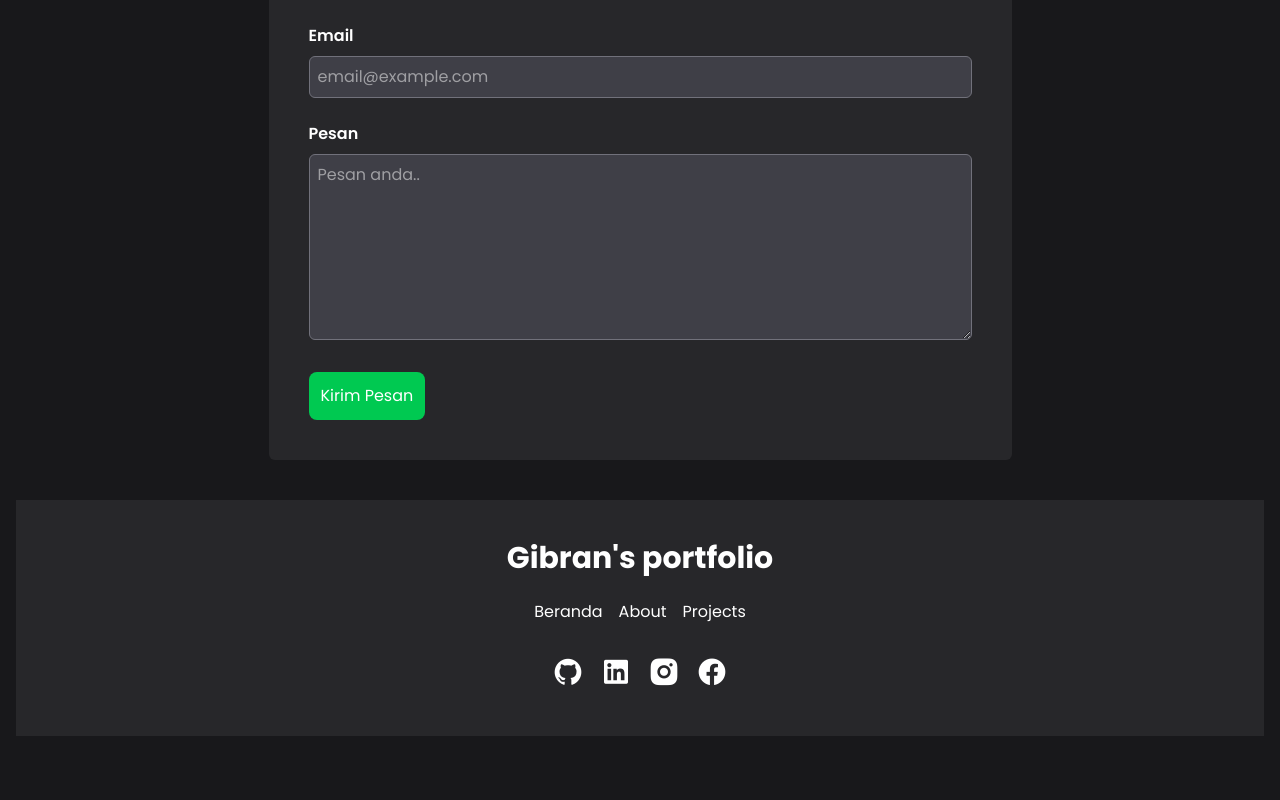
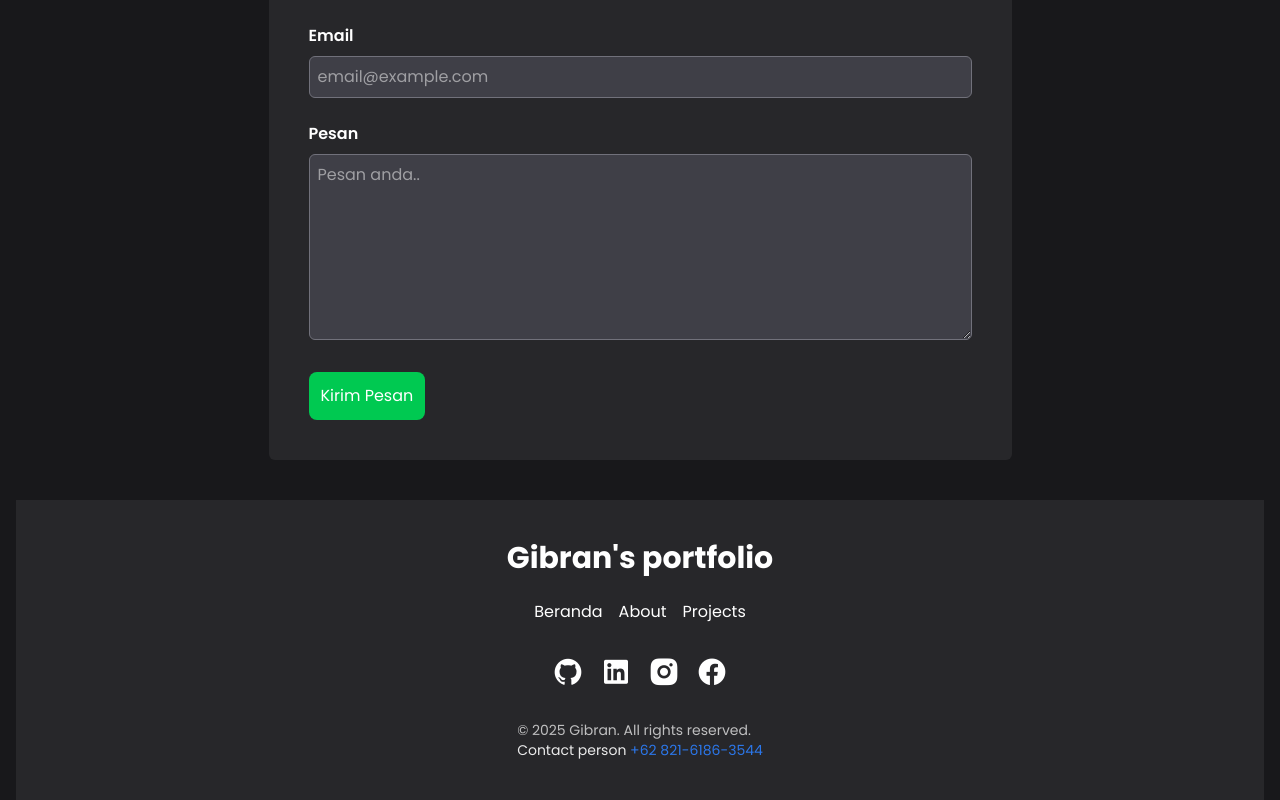
Before and after one commit to ZenGBRN/Portfolio-React, a React (Vite) app: page / in a window 1280 px wide. Shown: the part 3430-4230 px from the top of the page. Before the commit the page ends 4166 px from the top, so only its background shows below. Built offline with nearby package versions, Linux system fonts and the light colour scheme.

Commit message:
footer:contact person number on whatsapp edit

```diff
--- a/package.json
+++ b/package.json
@@ -11,6 +11,7 @@
   },
   "dependencies": {
     "@tailwindcss/vite": "^4.1.11",
+    "animate.css": "^4.1.1",
     "react": "^19.1.0",
     "react-dom": "^19.1.0",
     "remixicon": "^4.6.0",
--- a/src/components/footer.jsx
+++ b/src/components/footer.jsx
@@ -26,6 +26,11 @@ const footer = () => {
             </a>
         </div>
 
+        <div>
+            <p className="text-sm opacity-70">© 2025 Gibran. All rights reserved.</p>
+            <p className="text-sm opacity-90"><span>Contact person </span><span className="text-blue-500"><a href="https://wa.me/082161863544">+62 821-6186-3544</a></span></p>
+        </div>
+
     </div>
   )
 }
```
Also changed, not shown: 1 other file (tests, documents, lock files or other folders).
